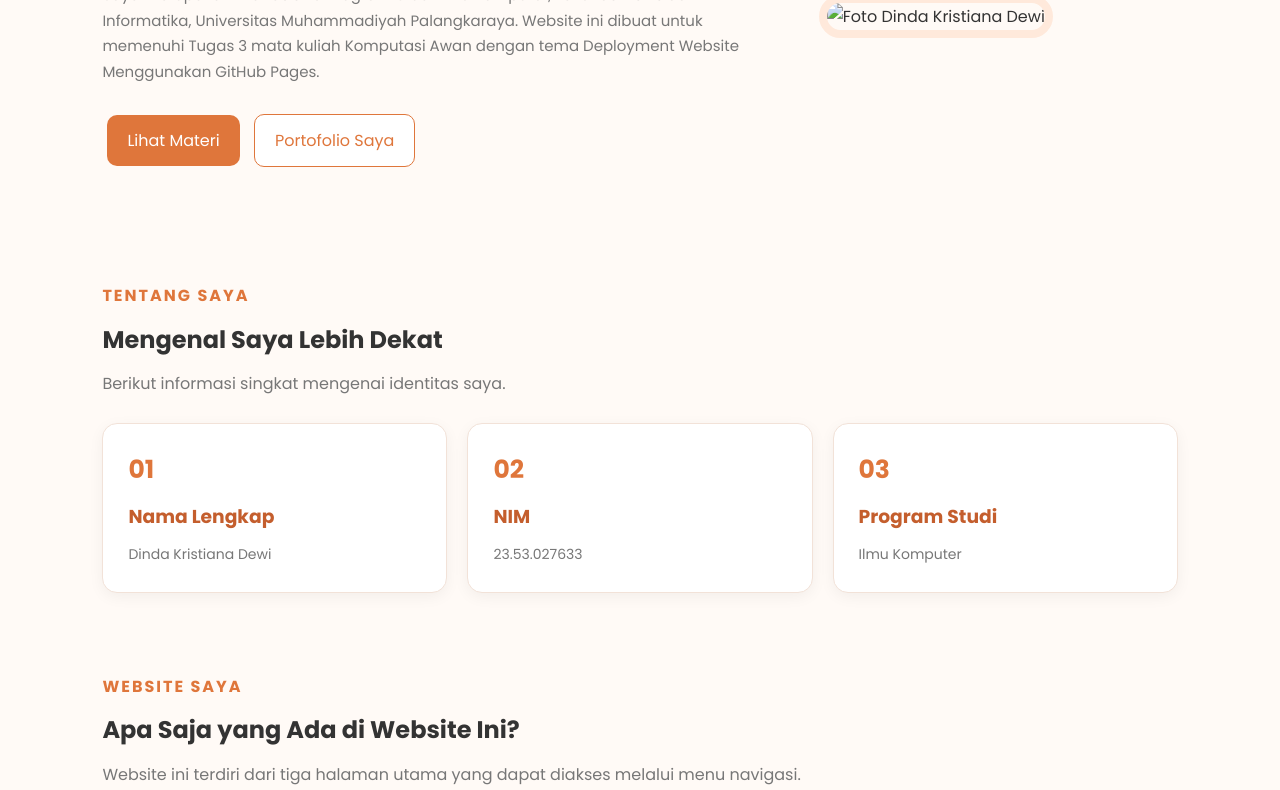
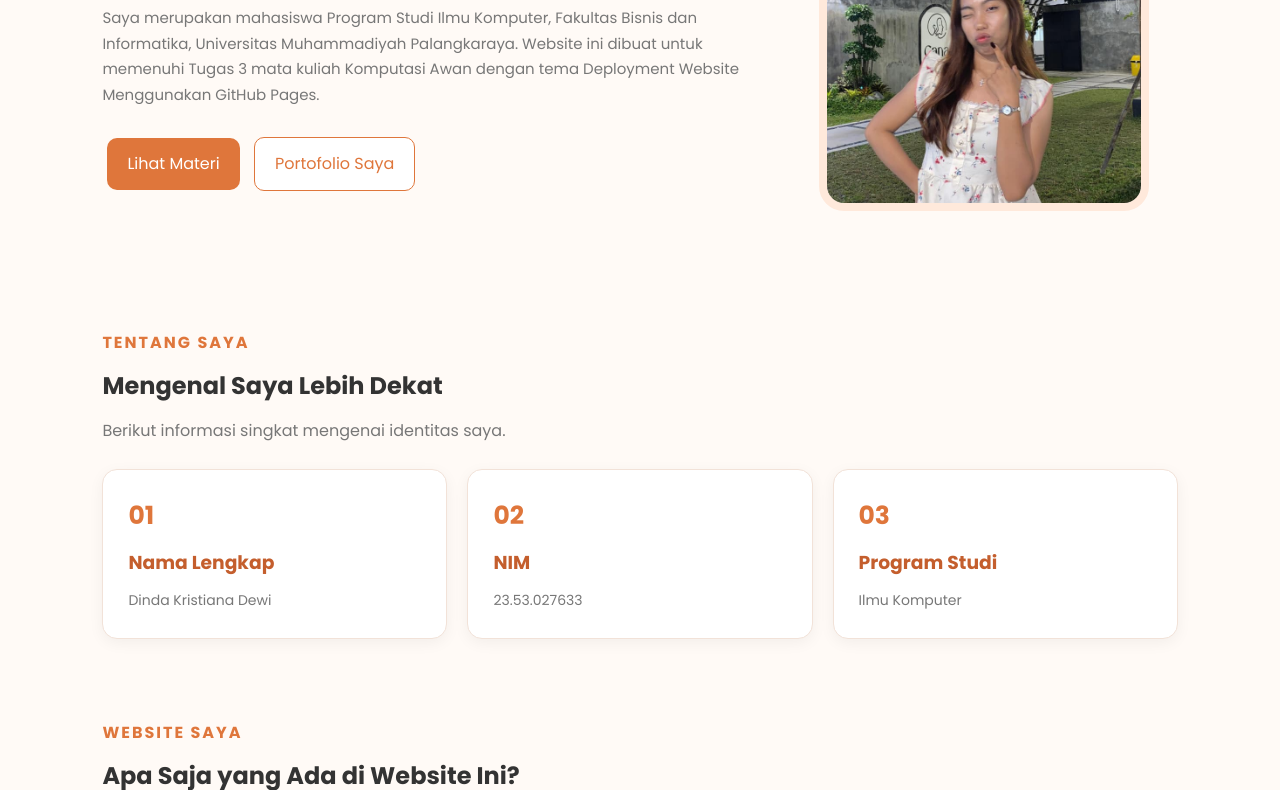
Before and after one commit to dindaaa2824-wq/TUGAS3_CLOUD_23.53.027633, a plain HTML site: page index.html in a window 1280 px wide. Shown: the part 293-1083 px from the top of the page. Drawn offline with Linux system fonts and the light colour scheme.

Commit message:
Add files via upload
2

```diff
--- a/index.html
+++ b/index.html
@@ -65,7 +65,7 @@
 
             <!-- FOTO PROFIL -->
             <div class="profile-wrap">
-    <img src="./Asset/Image/Dinda.jpeg"
+    <img src="./Aset/Image/Dinda.jpeg"
          alt="Foto Dinda Kristiana Dewi">
 </div>
 
```
